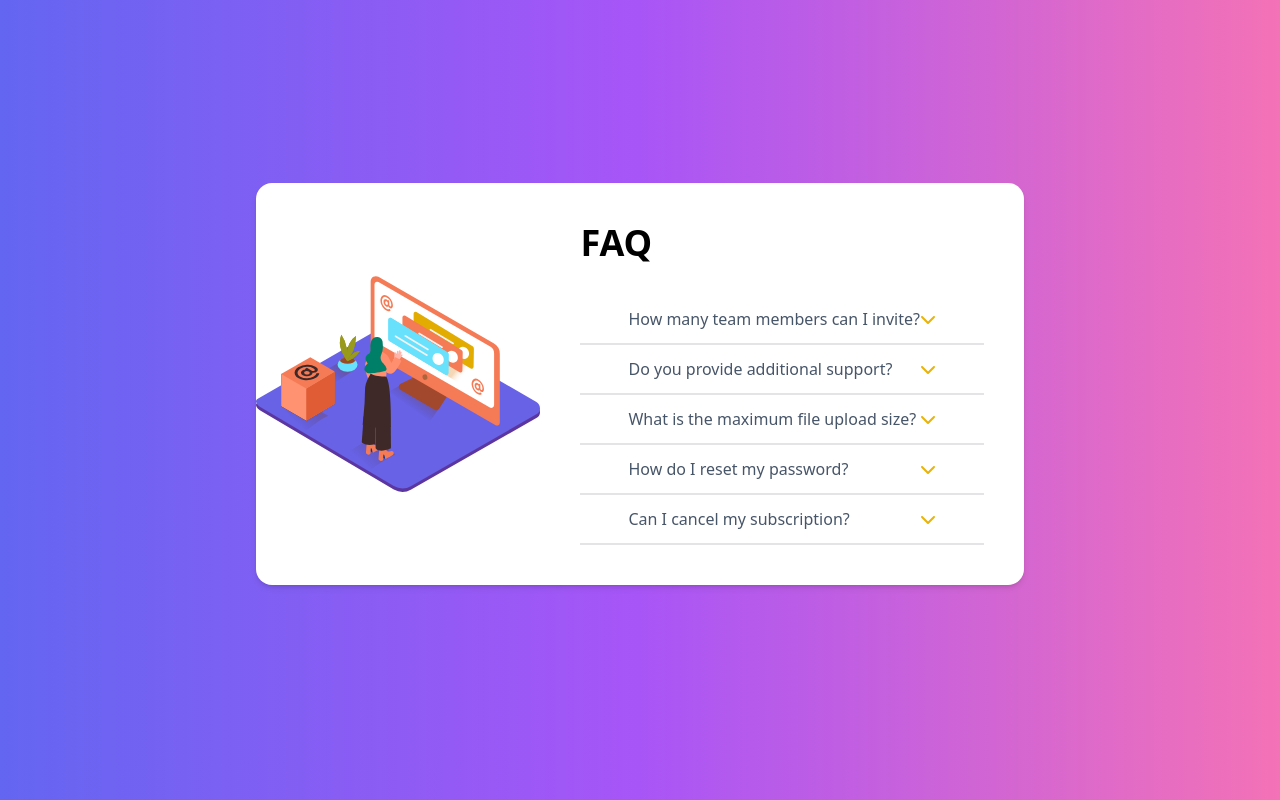
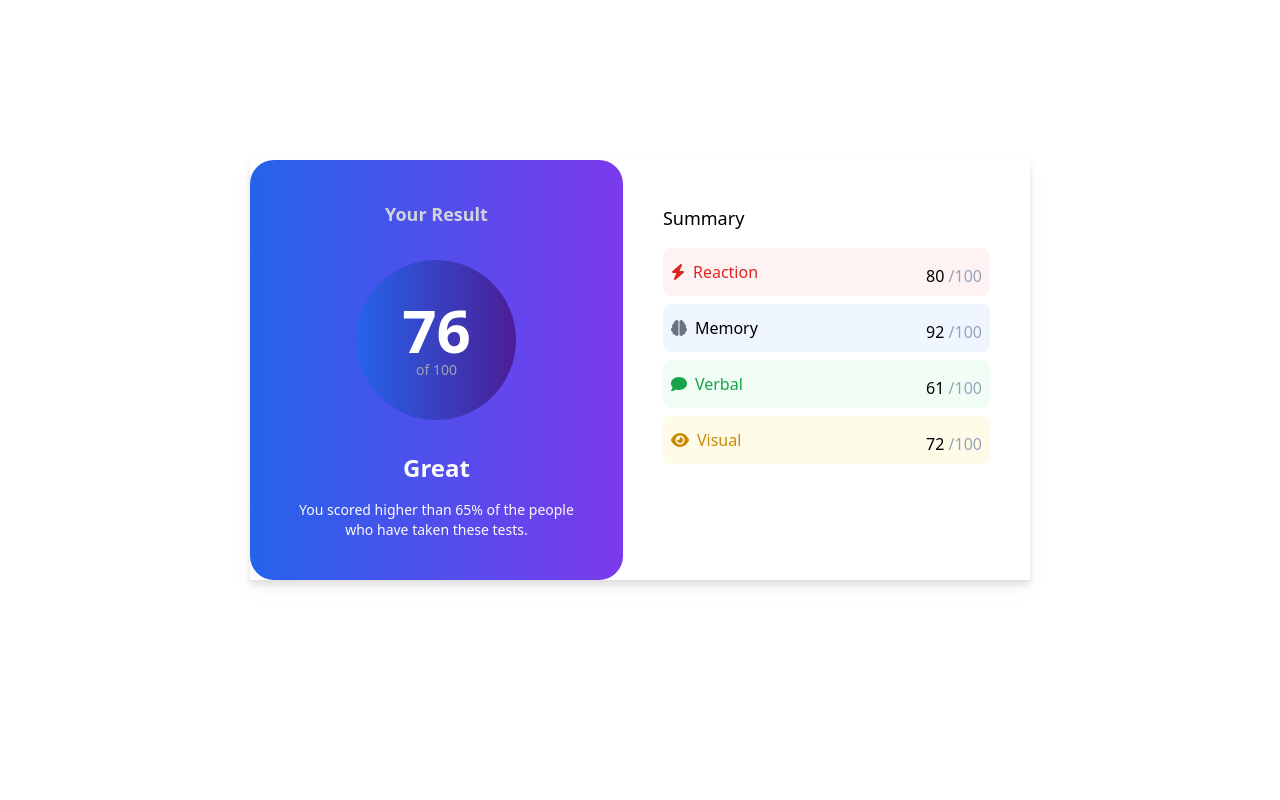
Before and after one commit to joeltmathew857/my-box, a React (Create React App) app: page / in a window 1280 px wide. Built offline with nearby package versions, Linux system fonts and the light colour scheme; the HTML template or start-up script is replaced by a standard one.

Commit message:
add work

```diff
--- a/src/App.js
+++ b/src/App.js
@@ -1,6 +1,6 @@
 import React from "react";
 import FAQcard from "./componets/FAQcard";
-import Sarah from "./componets/FAQcard";
+import Sarah from "./componets/navbox";
 
 const App = () => {
   return (
--- a/src/componets/FAQcard.jsx
+++ b/src/componets/FAQcard.jsx
@@ -47,9 +47,9 @@ const FAQcard = () => {
 
   return (
     <div className="flex justify-center h-screen items-center bg-gradient-to-l from-pink-400 via-purple-500 to-indigo-500">
-      <div className="flex mx-auto bg-white  sm:flex-row  flex-col  sm:mb-8 sm:max-w-md md:max-w-lg  justify-between lg:max-w-xl xl:max-w-3xl rounded-2xl shadow-md text-center">
-        <div>
-          <img src={FAQimg} alt="FAQimg" className="w-full h-full " />
+      <div className="flex mx-auto bg-white sm:flex-row  flex-col   sm:mb-8 sm:max-w-md md:max-w-lg  justify-between lg:max-w-xl xl:max-w-3xl rounded-2xl shadow-md text-center">
+        <div className="sm:-mt-8">
+          <img src={FAQimg} alt="FAQimg" className="w-full h-full" />
         </div>
         <div className="drop-down p-10">
           <div className="font-bold text-4xl flex flex-row pb-8">FAQ</div>
--- a/src/componets/boxmiddle.jsx
+++ b/src/componets/boxmiddle.jsx
@@ -22,7 +22,7 @@ const BoxMiddle = () => {
             className="block lg:hidden w-full h-auto rounded-lg"
           />
         </div>
-        <div className="container bg-white p-8 flex flex-col justify-center">
+        <div className="container bg-white p-8 flex flex-col justify-center rounded-2xl">
           <div className="font-sans text-xs text-slate-500 tracking-[.35em]">
             PERFUME
           </div>
--- a/src/componets/navbox.jsx
+++ b/src/componets/navbox.jsx
@@ -7,21 +7,27 @@ import {
   faEye,
 } from "@fortawesome/free-solid-svg-icons";
 
-const navbox = () => {
+const NavBox = () => {
   return (
-    <div className="flex justify-center  items-center ">
-      <div class="  drop-shadow-lg mt-40 flex items-center  lg:flex-row md:flex-col bg-white content-between ">
+    <div className=" flex justify-center  items-center ">
+      {/* Main Container */}
+      <div class="flex-col   md:drop-shadow-lg mt-40 flex items-center lg:flex-row md:flex-col bg-white content-between">
+        {/* Left Section */}
         <div class="bg-gradient-to-r from-blue-600 to-violet-600  w-1/2 md:w-full p-2 rounded-3xl">
+          {/* Content */}
           <div className="rounded-full justify-center p-8 items-center flex flex-col  ">
+            {/* Title */}
             <div className="text-gray-300 font-normal text-lg font-semibold mb-8 ">
               Your Result <br />
             </div>
+            {/* Result Box */}
             <div className="rounded-full flex flex-col  justify-center bg-gradient-to-r from-blue-600 to-violet-900 flex-wrap content-center  bg-indigo-700 text-white w-40 h-40">
               <div className="flex text-6xl font-bold  items-baseline ">76</div>
               <div className="text-sm flex text-gray-400  justify-center">
                 of 100
               </div>
             </div>
+            {/* Result Description */}
             <h1 className=" text-neutral-50 text-2xl font-bold flex items-center mt-8">
               Great
             </h1>
@@ -31,9 +37,12 @@ const navbox = () => {
             </div>
           </div>
         </div>
-        <div class=" bg-white w-1/2 md:w-full h-100 p-10 ">
+        {/* Right Section */}
+        <div class="bg-white w-1/2 md:w-full h-100 p-10 ">
+          {/* Summary Title */}
           <h1 className="font-medium text-lg">Summary</h1>
           <div className="space-y-2 my-4">
+            {/* Reaction Section */}
             <div className="flex w-full px-2 h-12  rounded-lg justify-between  bg-red-50">
               <div className="text-red-600">
                 <FontAwesomeIcon
@@ -47,6 +56,7 @@ const navbox = () => {
                 80 <span className="text-slate-400	">/100</span>
               </div>
             </div>
+            {/* Memory Section */}
             <div className="flex w-full px-2  h-12  rounded-lg   justify-between  bg-blue-50">
               <div>
                 <FontAwesomeIcon
@@ -59,6 +69,7 @@ const navbox = () => {
                 92 <span className="text-slate-400	">/100</span>
               </div>
             </div>
+            {/* Verbal Section */}
             <div className="flex justify-between mt-20 h-12 Right-to-left rounded-lg   w-full px-2  bg-green-50">
               <div className="text-green-600">
                 <FontAwesomeIcon
@@ -71,6 +82,7 @@ const navbox = () => {
                 61 <span className="text-slate-400	">/100</span>
               </div>
             </div>
+            {/* Visual Section */}
             <div className="flex w-full px-2   h-12  rounded-lg  justify-between  bg-yellow-50">
               <div className="text-yellow-600">
                 <FontAwesomeIcon
@@ -84,6 +96,7 @@ const navbox = () => {
               </div>
             </div>
           </div>
+          {/* Continue Button */}
           <div className="flex justify-center">
             <button
               type="button"
@@ -98,4 +111,4 @@ const navbox = () => {
   );
 };
 
-export default navbox;
+export default NavBox;
```
